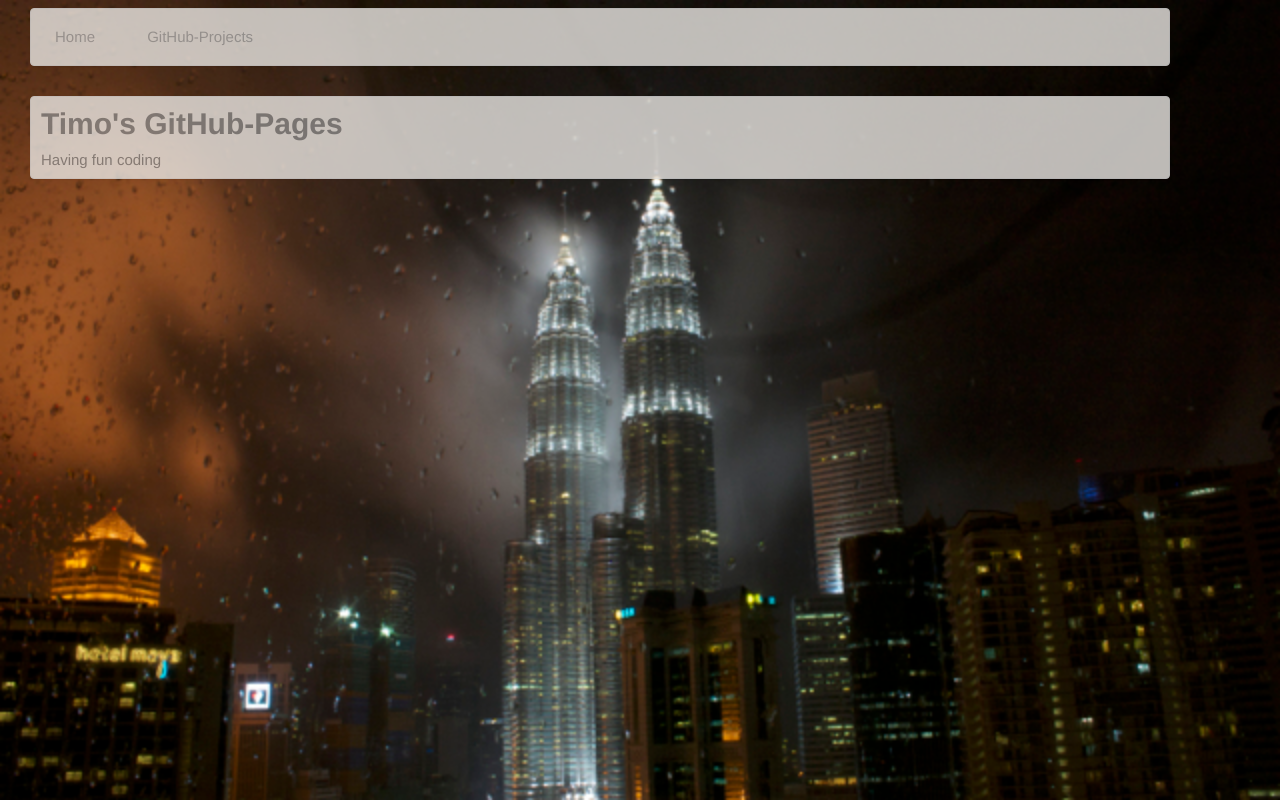
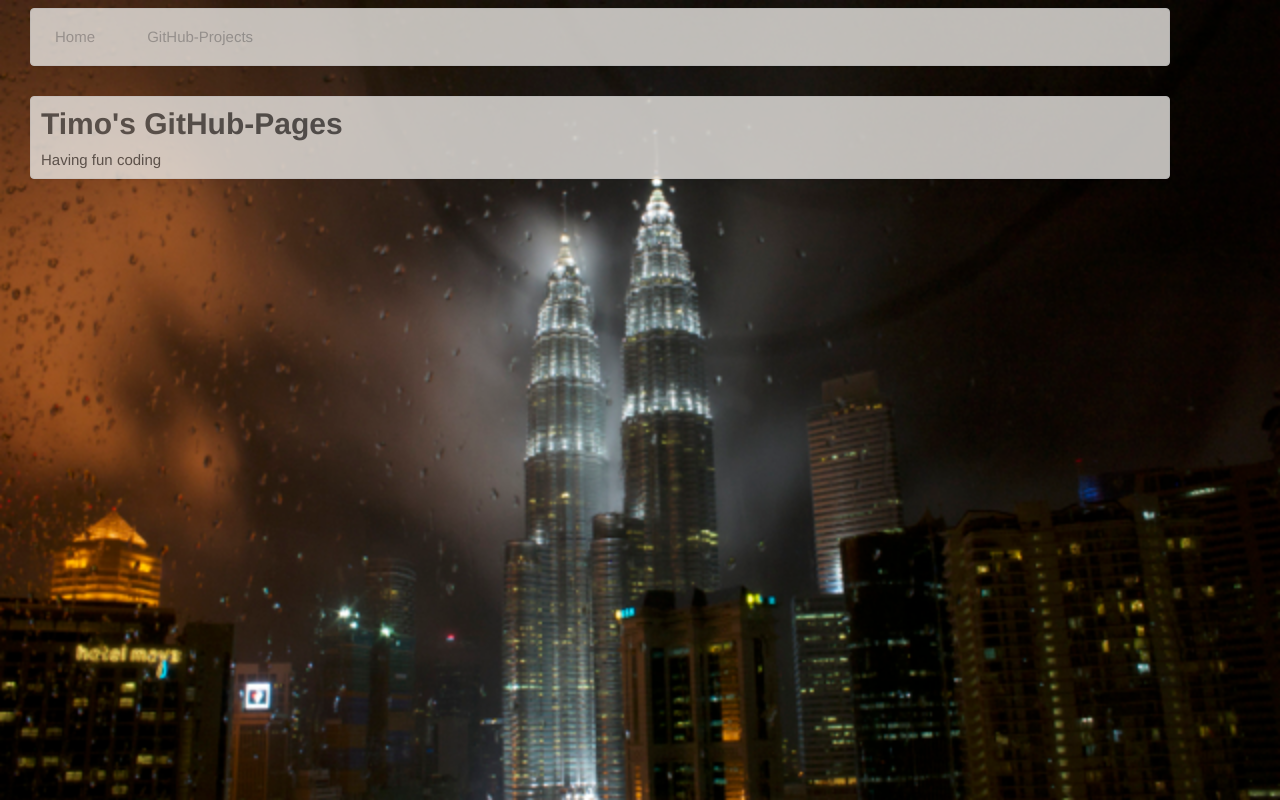
Before and after one commit to timoabend/timoabend.github.io, a plain HTML site: page index.html in a window 1280 px wide. Drawn offline with nearby package versions, Linux system fonts and the light colour scheme.

Commit message:
font-color stronger

```diff
--- a/index.css
+++ b/index.css
@@ -18,7 +18,7 @@ main {
   border: 1px solid #dedede;
   border-radius: 4px;
   box-shadow: 0 2px 2px -1px rgba(0, 0, 0, 0.055);
-  color: #888;
+  color: #555;
   display: block;
   margin: 30px 22px 8px 22px;
   overflow: hidden;
```
